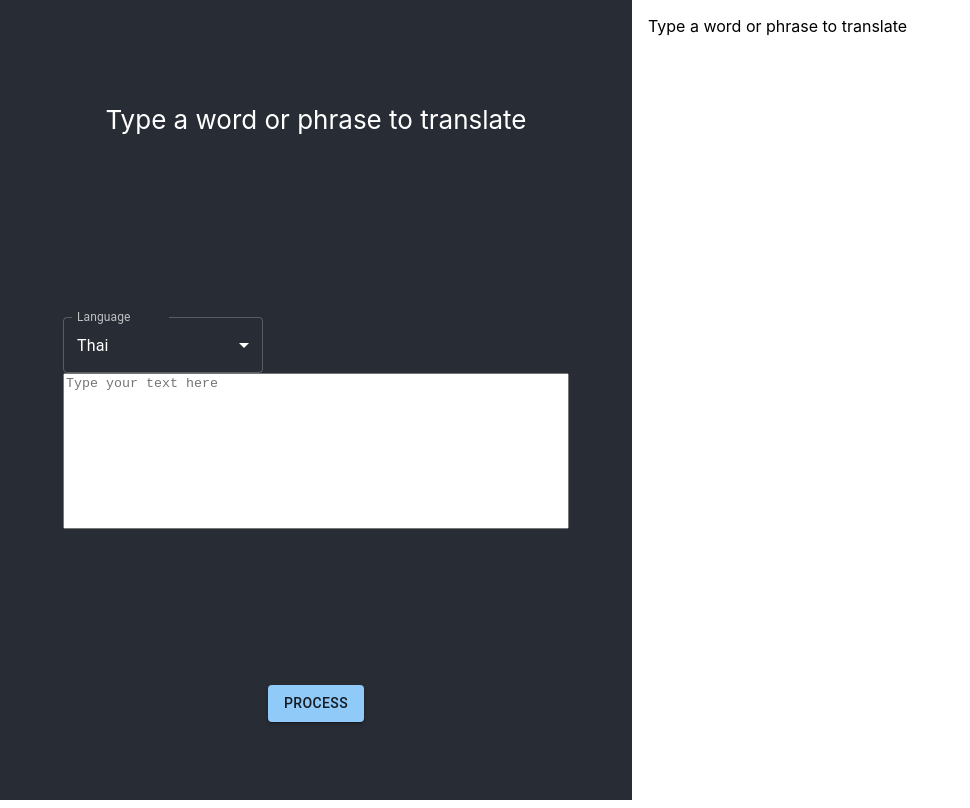
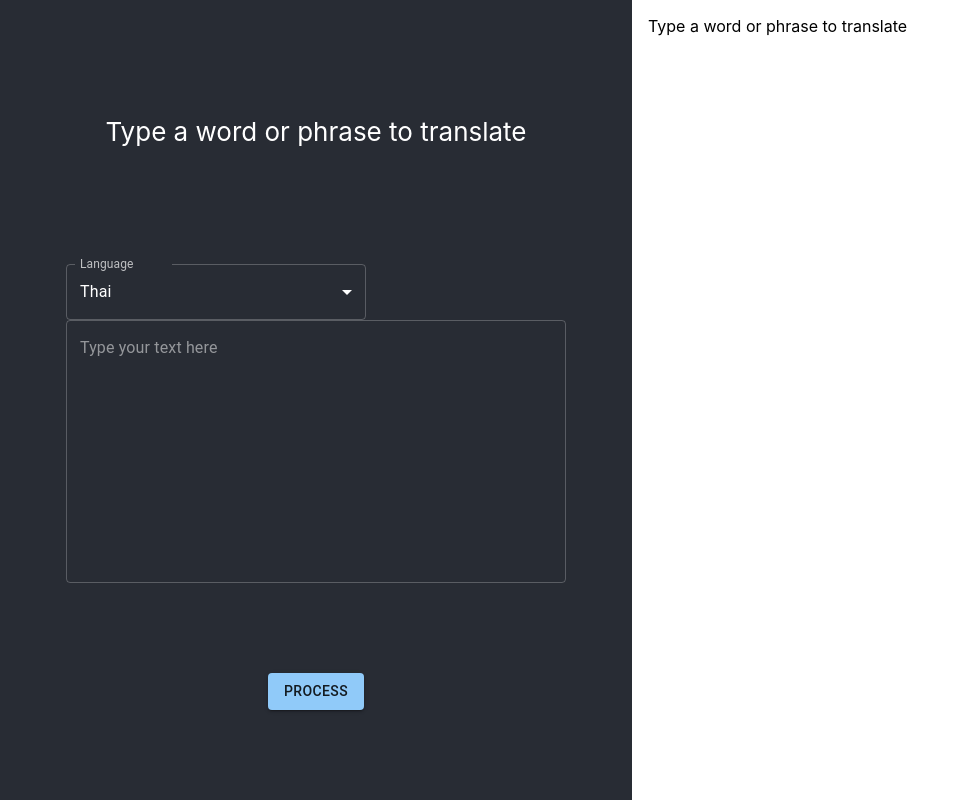
Before and after one commit to kkuprikov/learn-you-a-language, a React (Create React App) app: page / in a window 1280 px wide. Shown: the whole page, without its empty margins (0-970 px from the left). Built offline with nearby package versions, Linux system fonts and the light colour scheme; no server answers.

Commit message:
WIP: adding the translation API call

```diff
--- a/src/App.js
+++ b/src/App.js
@@ -17,7 +17,7 @@ function App() {
           <Form/>
         </Grid>
         <Grid xs={6}>
-          <div class="Results">
+          <div className="Results">
             <p>
               Type a word or phrase to translate
             </p>
--- a/src/components/Form.css
+++ b/src/components/Form.css
@@ -4,11 +4,11 @@
   display: flex;
   flex-direction: column;
   align-items: center;
-  justify-content: space-around;
+  justify-content: space-evenly;
   font-size: calc(10px + 2vmin);
   color: white;
 }
 
-.Form__textarea {
-  resize:  none;
+.Form__textfield {
+  width:  500px;
 }
--- a/src/components/Form.js
+++ b/src/components/Form.js
@@ -1,38 +1,67 @@
 import './Form.css'
+import { useEffect, useState } from "react";
 import Button from '@mui/material/Button';
 import FormControl from '@mui/material/FormControl';
 import InputLabel from '@mui/material/InputLabel';
 import Select from '@mui/material/Select';
 import MenuItem from '@mui/material/MenuItem';
-import TextareaAutosize from '@mui/material/TextareaAutosize';
+import TextField from '@mui/material/TextField';
+
+const deeplUrl = "https://api-free.deepl.com/v2/translate"
+const deeplApiKey = process.env.REACT_APP_DEEPL_API_KEY
 
 function Form() {
+  const [userData, setUserData] = useState({});
+
+  const requestOptions = {
+        method: 'POST',
+        headers: { 'Authorization': `DeepL-Auth-Key ${deeplApiKey}` },
+        body: JSON.stringify({
+          text: 'React POST Request Example',
+          target_lang: 'DE'
+        })
+    };
+
+  const getTranslation = async () => {
+    const response = await fetch(deeplUrl, requestOptions);
+    console.log(response)
+    const jsonData = await response.json();
+    setUserData(jsonData);
+  };
+
   return (
-    <div class="Form">
+    <div className="Form">
       <p>
         Type a word or phrase to translate
       </p>
       <FormControl>
         <InputLabel>Language</InputLabel>
         <Select
-          class="Form__select"
+          className="Form__select"
           value={'th'}
           label="Select language"
-          style={{ width: 200 }}
+          style={{ width: 300 }}
         >
           <MenuItem value={'th'}>Thai</MenuItem>
           <MenuItem value={'es'}>Spanish</MenuItem>
         </Select>
-        <TextareaAutosize
-          class="Form__textarea"
-          minRows={10}
-          maxRows={30}
-          placeholder="Type your text here"
-          resize="none"
-          style={{ width: 500 }}
-        />
+        <div style={{width: '500px'}}>
+          <TextField
+            className="Form__textfield"
+            multiline
+            rows={10}
+            placeholder="Type your text here"
+            fullWidth
+          />
+        </div>
       </FormControl>
-      <Button variant="contained">Process</Button>
+      <Button
+        variant="contained"
+        onClick={() => {
+          getTranslation()
+
+        }}
+       >Process</Button>
     </div>
   );
 }
```
Also changed, not shown: 1 other file (tests, documents, lock files or other folders).
